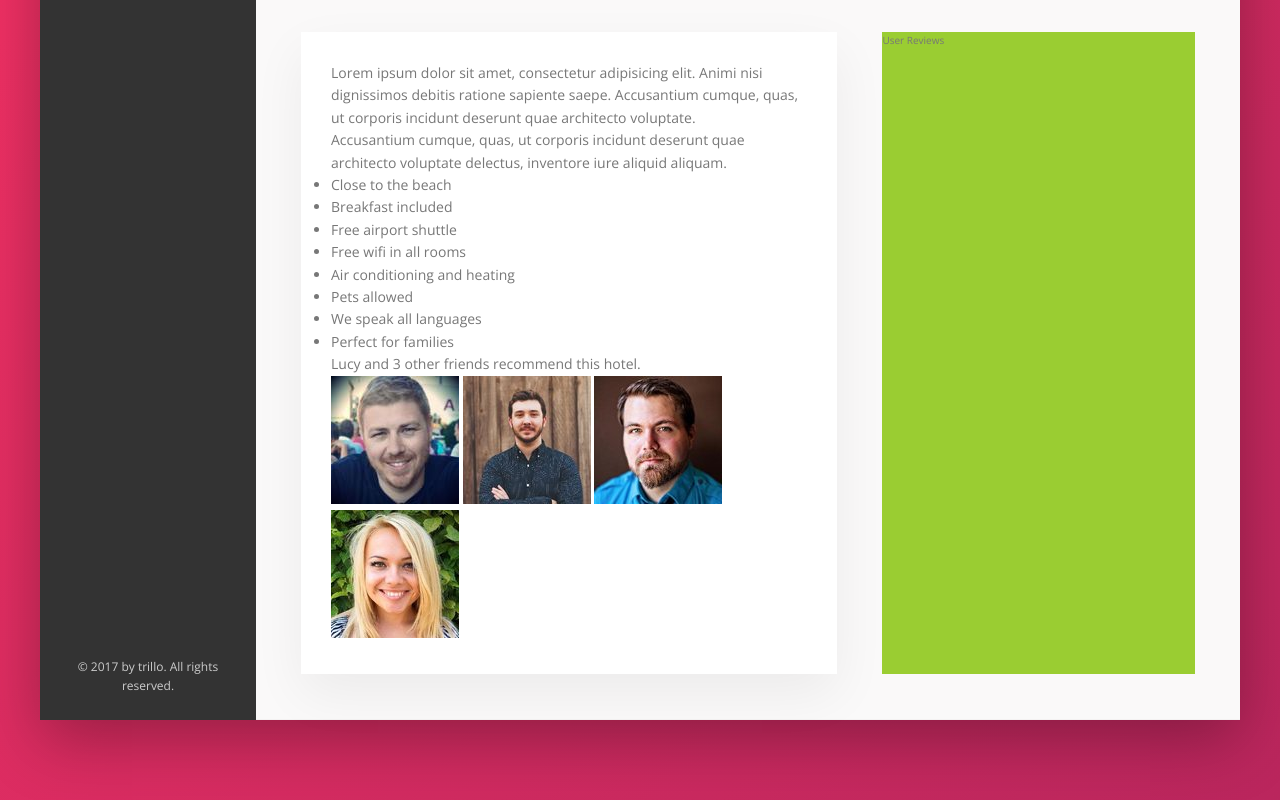
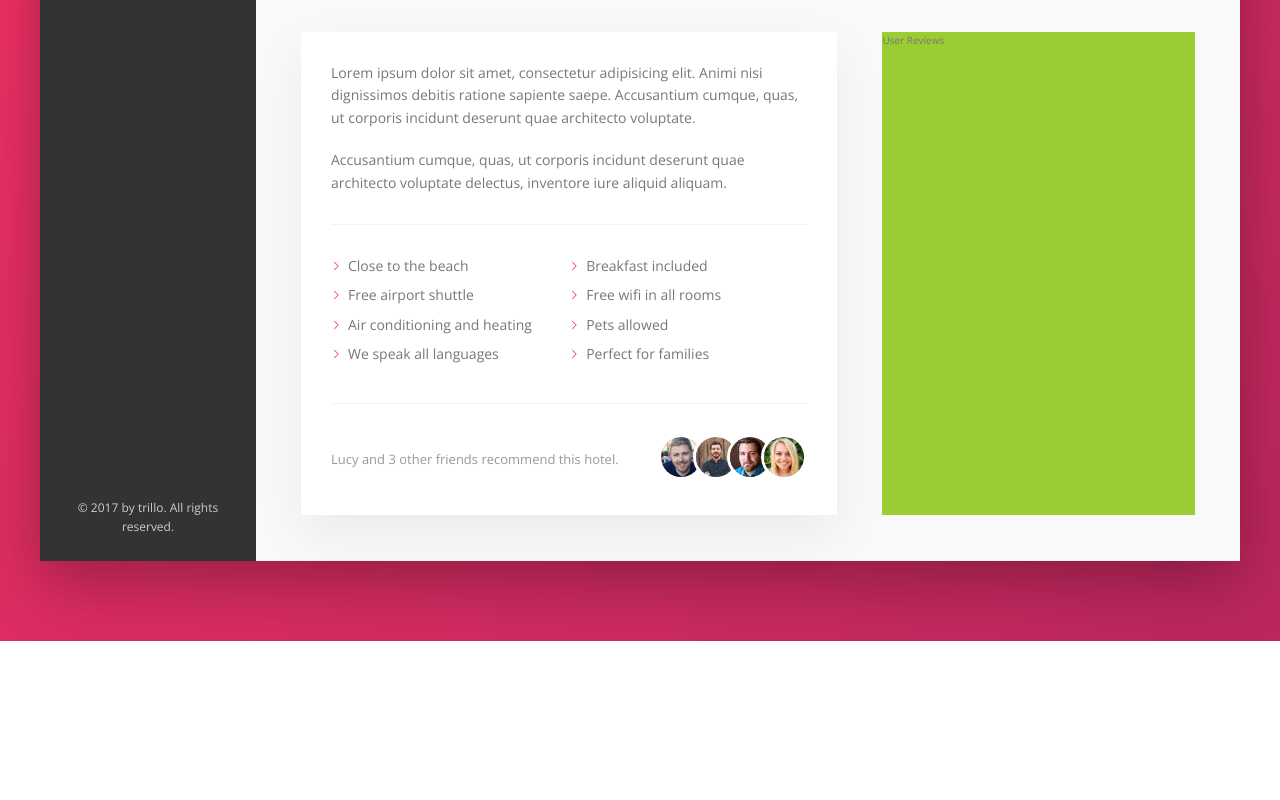
Before and after one commit to sperkn/Trillo-App, a website: page index.html in a window 1280 px wide. Shown: the part 615-1415 px from the top of the page. After the commit the page ends 1256 px from the top, so only its background shows below. Drawn offline with nearby package versions, Linux system fonts and the light colour scheme.

Commit message:
hotel detail section completed

```diff
--- a/sass/_components.scss
+++ b/sass/_components.scss
@@ -4,6 +4,7 @@
   height: 3.25rem;
   margin-left: 2rem;
 }
+
 
 ///////////////////////////////////
 // SEARCH
@@ -117,6 +118,7 @@
   }
 }
 
+
 ///////////////////////////////////
 // SIDE NAVIGATION
 .side-nav {
@@ -178,6 +180,7 @@
   }
 }
 
+
 ///////////////////////////////////
 // LEGAL TEXT
 .legal {
@@ -186,6 +189,7 @@
   text-align: center;
   padding: 2.5rem;
 }
+
 
 ///////////////////////////////////
 // GALLERY
@@ -197,6 +201,7 @@
     display: block;
   }
 }
+
 
 ///////////////////////////////////
 // HOTEL OVERVIEW
@@ -261,6 +266,7 @@
 
 }
 
+
 ///////////////////////////////////
 // BUTTON INLINE
 .btn-inline {
@@ -300,15 +306,79 @@
   }
 }
 
+
 ///////////////////////////////////
 // PARAGRAPH
-
+.paragraph:not(:last-of-type) {
+  margin-bottom: 2rem;
+}
 
 
 ///////////////////////////////////
 // LIST
+.list {
+  list-style: none;
+  margin: 3rem 0;
+  padding: 3rem 0;
+  border-top: var(--line);
+  border-bottom: var(--line);
 
+  display: flex;
+  flex-wrap: wrap;
+
+  &__item {
+    flex: 0 0 50%;
+    margin-bottom: .7rem;
+  }
+
+  &__item::before {
+    content: "";
+    display: inline-block;
+    height: 1rem;
+    width: 1rem;
+    margin-right: .7rem;
+
+    // Older browsers
+    // background-image: url(../img/chevron-thin-right.svg);
+    // background-size: cover;
+
+    // Newer browsers - masks
+    background-color: var(--color-primary);
+    -webkit-mask-image: url(../img/chevron-thin-right.svg);
+    -webkit-mask-size: cover;
+    mask-image: url(../img/chevron-thin-right.svg);
+    mask-size: cover;
+  }
+}
 
 
 ///////////////////////////////////
-// RECOMMNED
+// RECOMMEND
+.recommend {
+  font-size: 1.3rem;
+  color: var(--color-grey-dark-3);
+
+  display: flex;
+  justify-content: space-between;
+  align-items: center;
+
+  &__count {
+
+  }
+
+  &__friends {
+
+  }
+
+  &__photo {
+    box-sizing: content-box;
+    height: 4rem;
+    width: 4rem;
+    border-radius: 50%;
+    border: 3px solid #fff;
+
+    &:not(:last-child) {
+      margin-right: -1.5rem;
+    }
+  }
+}
```
Also changed, not shown: css/style.css.
